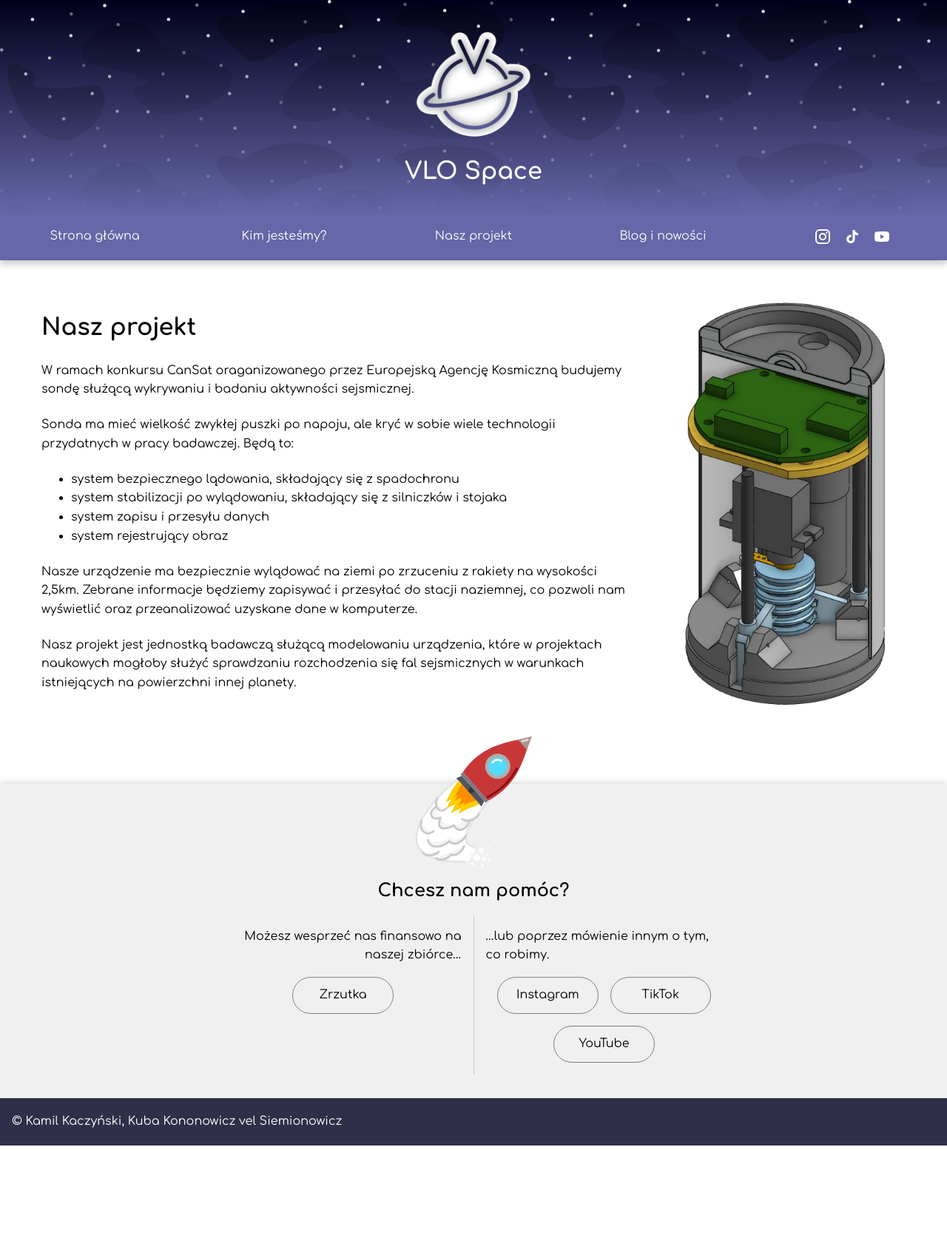
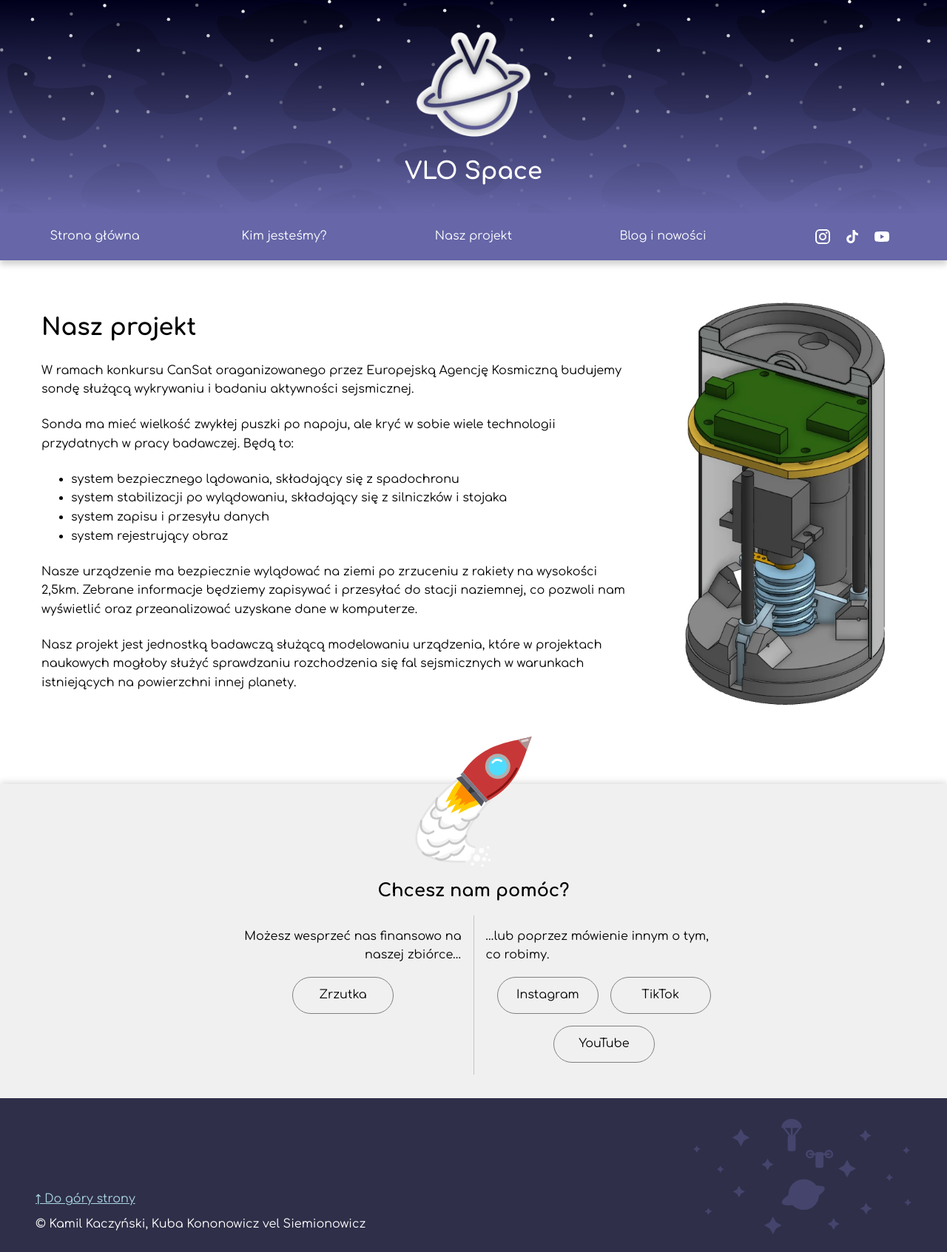
Before and after one commit to vlo-space/vlo-space.github.io, a Jekyll site: the page built from nasz-projekt.md, in a window 1280 px wide. Shown: the whole page at 74% size. Built offline with Jekyll 4.4.1, drawn with Linux system fonts in a browser that asks for light colours; before the commit the page ends 1549 px from its top, so only the background shows below that.

Commit message:
Improve footer

```diff
--- a/_layouts/base.html
+++ b/_layouts/base.html
@@ -13,7 +13,7 @@
 
         <title>VLO Space - {{page.title}}</title>
     </head>
-    <body>
+    <body id="top">
         <a id="main-content-button" href="#main-content">Skip to main content</a>
 
         <header>
@@ -93,6 +93,7 @@
             {% endcomment %}
 
             <div>
+                <a href="#top">↑ Do góry strony</a>
                 &copy; Kamil Kaczyński, Kuba Kononowicz vel Siemionowicz
             </div>
         </footer>
--- a/_sass/base.scss
+++ b/_sass/base.scss
@@ -156,8 +156,6 @@ article, aside {
     display: flex;
     flex-direction: column;
     gap: 2em;
-
-    justify-content: baseline;
 }
 
 aside > .image-container {
@@ -440,19 +438,28 @@ footer > .you-can-help > div > :only-child {
 
 footer > :last-child {
     display: flex;
-    align-items: center;
+    flex-direction: column;
+    justify-content: end;
+    gap: 0.5em;
 
     z-index: 100;
     position: sticky;
     top: 0;
 
-    min-height: 4em;
-    padding: 1em;
+    min-height: 13em;
+    padding: 1.5em 3em;
 
     box-sizing: border-box;
 
     color: white;
     background-color: var(--color-dark-1);
+    background-image: url('footer.svg');
+    background-repeat: no-repeat;
+    background-position: bottom 1.5em right 3em;
+}
+
+footer > :last-child > a {
+    color: lightblue;
 }
 
 #sponsors {
```
Also changed, not shown: assets/css/footer.svg (added).
